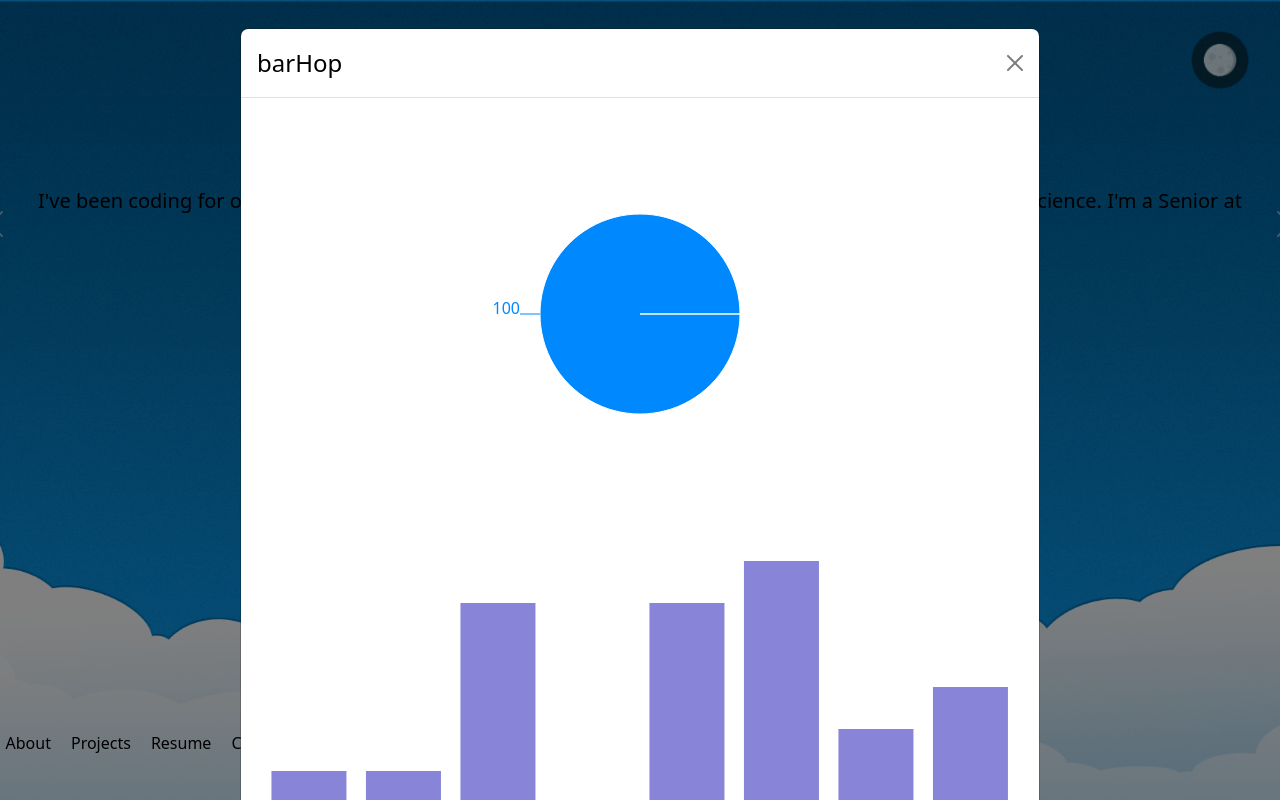
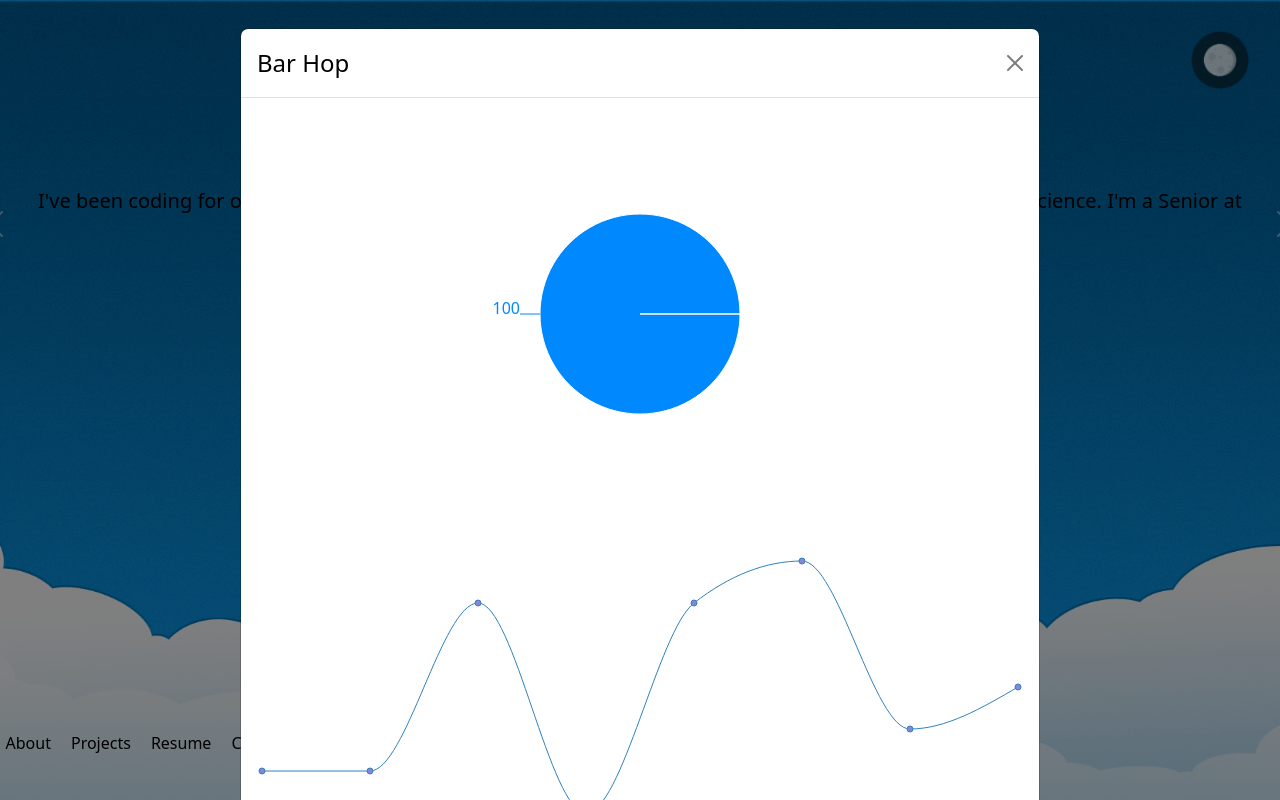
Before and after one commit to KohnKaleb/kaleb-wbsite, a React (Create React App) app: page / in a window 1280 px wide. Both pictures are taken after a click on the element 486 px from the left and 431 px from the top of the page. Built offline with nearby package versions, Linux system fonts and the light colour scheme.

Commit message:
Changed visualization to line chart

```diff
--- a/src/components/CustomModal.jsx
+++ b/src/components/CustomModal.jsx
@@ -1,5 +1,5 @@
 import Modal from 'react-bootstrap/Modal';
-import { Pie, XAxis, Legend, Bar, BarChart, ResponsiveContainer, PieChart, Tooltip, Cell } from 'recharts';
+import { Pie, XAxis, Legend, LineChart, Line, Bar, BarChart, ResponsiveContainer, PieChart, Tooltip, Cell } from 'recharts';
 
 const CustomModal = ({ modalHeading, modalBody, showModal, setShowModal, toggleLight, pieData, barData }) => {
   const COLORS = ['#0088FE', '#00C49F', '#FFBB28', '#FF8042'];
@@ -42,12 +42,12 @@ const CustomModal = ({ modalHeading, modalBody, showModal, setShowModal, toggleL
           </PieChart>
         </ResponsiveContainer>
         <ResponsiveContainer width="100%" height={400}>
-            <BarChart width={150} height={40} data={barData}>
+            <LineChart width={150} height={40} data={barData}>
               <XAxis dataKey="name" />
               <Tooltip />
               <Legend />
-              <Bar dataKey="value" fill="#8884d8" />
-            </BarChart>
+              <Line type="monotone" dataKey="value" fill="#8884d8" />
+            </LineChart>
         </ResponsiveContainer>
       </Modal.Body>
     </Modal>
--- a/src/components/Projectsc.jsx
+++ b/src/components/Projectsc.jsx
@@ -49,14 +49,14 @@ const Projects = ({toggleLight}) => {
 
     const projectText = (project) => {
         switch (project) {
-            case "barHop":
+            case "Bar Hop":
                 return () => {
                     setShowModal(true);
                     setProjectHead(project);
                     setPieData([{name: "Java", value: 100}]);
                     setBarData([{name: "10/15 - 10/21", value: 2}, {name: "10/29 - 11/4", value: 2},  {name: "11/5 - 11/11", value: 6}, {name: "11/12 - 11/18", value: 1}, {name: "11/19 - 11/25", value: 6}, {name: "11/26 - 12/2", value: 7}, {name: "12/3 - 12/9", value: 3}, {name: "12/10 - 12/16", value: 4}])
                 }
-            case "runCrafter":
+            case "Run Crafter":
                 return () => {
                     setShowModal(true);
                     setProjectHead(project);
@@ -74,7 +74,7 @@ const Projects = ({toggleLight}) => {
         <Navbar toggleLight={toggleLight} />
         <CustomModal showModal={showModal} toggleLight={toggleLight} setShowModal={setShowModal} modalHeading={projectHead} modalBody="body" pieData={pieData} barData={barData} />
         <Cards>
-          <div onClick={projectText("barHop")}>
+          <div onClick={projectText("Bar Hop")}>
             <Card className="card">
               <CardImg
                 src={BarHop}
@@ -99,7 +99,7 @@ const Projects = ({toggleLight}) => {
               </div>
             </Card>
           </div>
-          <div onClick={projectText("runCrafter")}>
+          <div onClick={projectText("Run Crafter")}>
             <Card className="card">
               <CardImg
                 src={RunCrafter}
```
